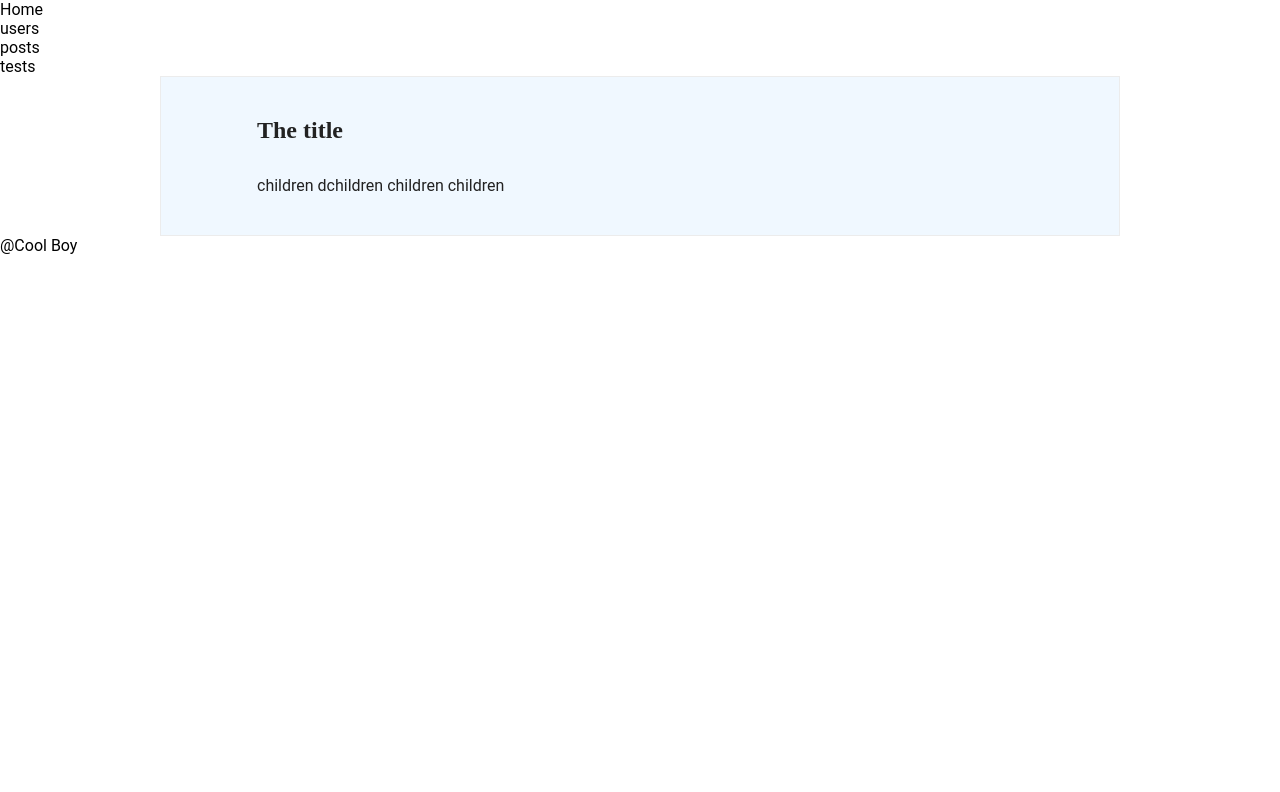
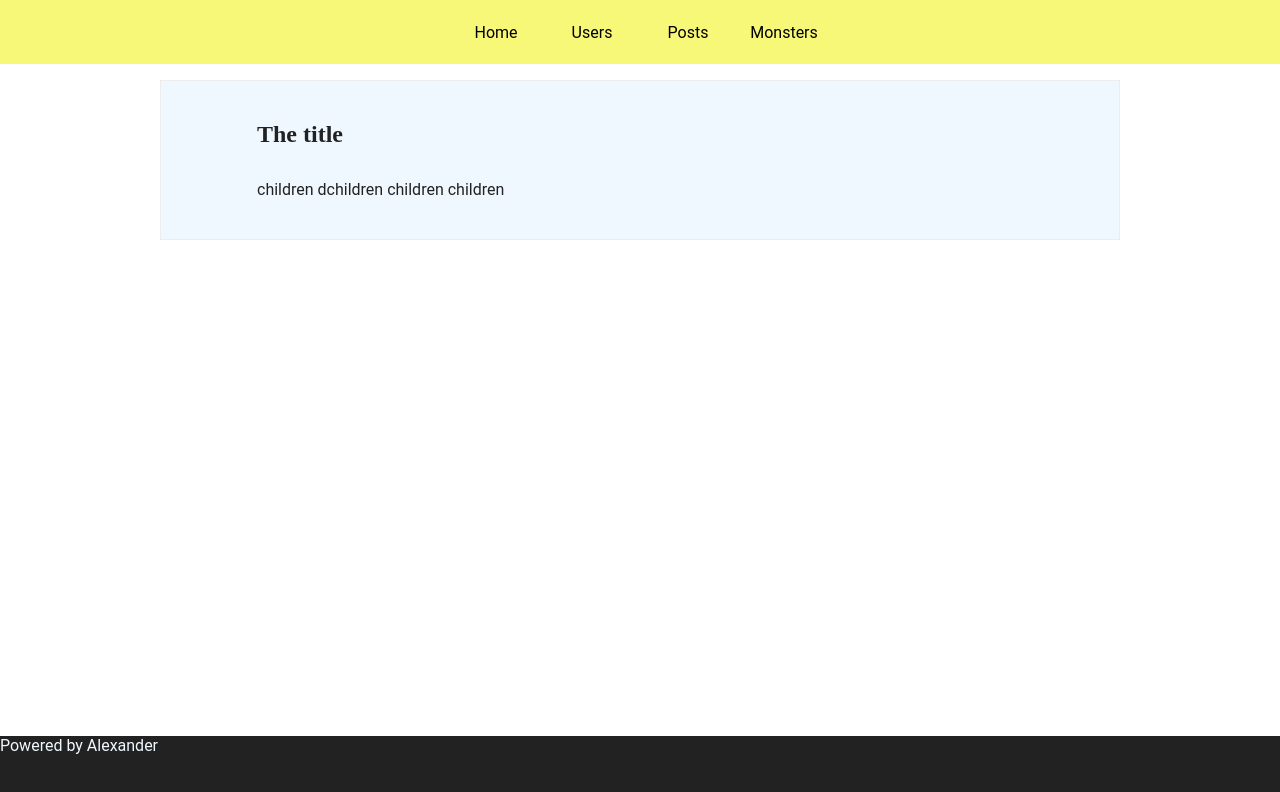
Before and after one commit to Vivy-Eye/Jeanhy-Administrator, a Next.js app: page / in a window 1280 px wide. Shown: the top 792 px of the page. Built offline with nearby package versions, Linux system fonts and the light colour scheme.

Commit message:
Add base styles

```diff
--- a/components/MainTemplate/Footer/Footer.js
+++ b/components/MainTemplate/Footer/Footer.js
@@ -1,5 +1,9 @@
+import styles from "../../../styles/Footer.module.scss";
+
 export default function Footer() {
   return(
-    <footer>@Cool Boy</footer>
+    <footer className={styles.footer}>
+      <p>Powered by Alexander</p>
+    </footer>
   )
 }
--- a/components/MainTemplate/Header/Header.js
+++ b/components/MainTemplate/Header/Header.js
@@ -1,9 +1,10 @@
 import Logo from "./Logo/Logo";
 import Navigation from "./Navigation/Navigation";
+import styles from "../../../styles/Header.module.scss";
 
 export default function Header() {
   return (
-    <header className="header-container">
+    <header className={styles.header}>
       <Logo />
       <Navigation />
     </header>
--- a/components/MainTemplate/Header/Navigation/Navigation.js
+++ b/components/MainTemplate/Header/Navigation/Navigation.js
@@ -1,21 +1,22 @@
 import Link from "next/link";
+import styles from "../../../../styles/Header.module.scss";
 
 export default function Navigation() {
-  const sections = ["users", "posts", "tests"];
+  const sections = ["users", "posts", "monsters"];
 
   return (
-    <nav className="navigation">
-      <ul className="menu-container">
-        <li className="menu-item">
+    <nav className={styles.navigation}>
+      <ul className={styles.menu}>
+        <li className={styles.menu__item}>
           <Link href="/">
-            <a>Home</a>
+            <a className={styles.menu__link}>Home</a>
           </Link>
         </li>
 
         {sections.map((section) => (
-          <li className="menu-item" key={sections}>
+          <li className={styles.menu__item} key={sections}>
             <Link href={"/" + section}>
-              <a>{section}</a>
+              <a className={styles.menu__link}>{section}</a>
             </Link>
           </li>
         ))}
--- a/components/MainTemplate/MainTemplate.js
+++ b/components/MainTemplate/MainTemplate.js
@@ -1,13 +1,14 @@
 import Meta from "./Meta/Meta";
 import Header from "./Header/Header";
 import Footer from "./Footer/Footer";
+import styles from "../../styles/Main.module.scss";
 
 export default function MainTemplate({ children, keywords, headTitle }) {
   return (
     <>
       <Meta title={headTitle} keywords={keywords} />
       <Header />
-      <main className="main-container">{children}</main>
+      <main className={styles.main}>{children}</main>
       <Footer />
     </>
   );
```
